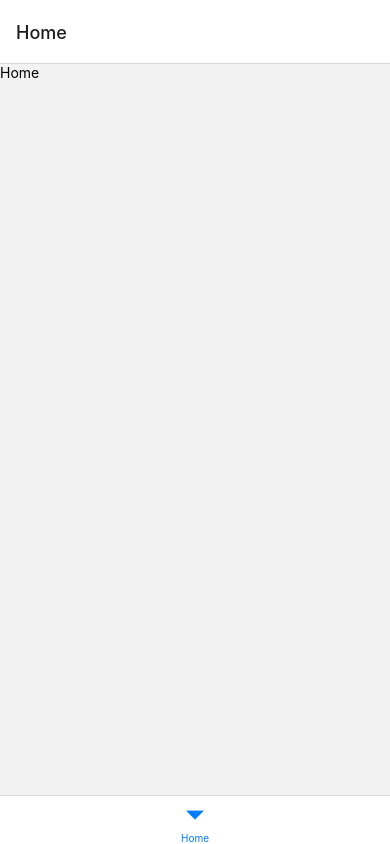
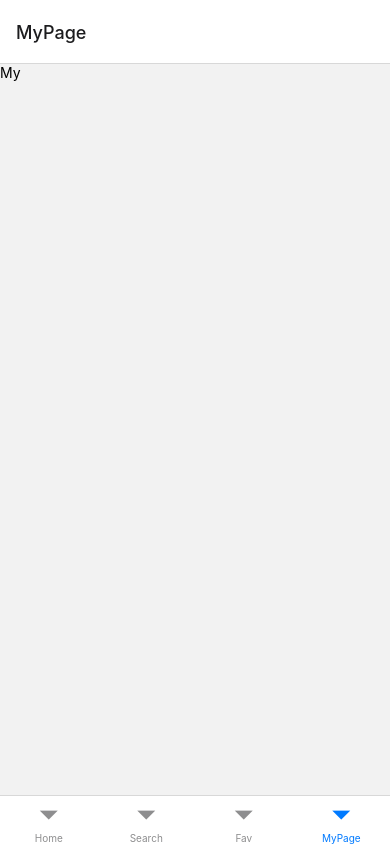
Before and after one commit to Jinho1011/Mount, a React Native app: screen /MyPage in a window 390 px wide. Before the commit this address had no page. Built offline with nearby package versions, Linux system fonts and the light colour scheme.

Commit message:
Add Search, Fav, My

```diff
--- a/navigation/Main.js
+++ b/navigation/Main.js
@@ -2,12 +2,18 @@ import React from 'react';
 import {createStackNavigator} from '@react-navigation/stack';
 import {createBottomTabNavigator} from '@react-navigation/bottom-tabs';
 import Home from '../screens/Main/Home';
+import Search from '../screens/Main/Search';
+import Favorite from '../screens/Main/Favorite';
+import My from '../screens/Main/My';
 
 const TabsNavigator = createBottomTabNavigator();
 
 const Tabs = () => (
   <TabsNavigator.Navigator>
     <TabsNavigator.Screen name="Home" component={Home} />
+    <TabsNavigator.Screen name="Search" component={Search} />
+    <TabsNavigator.Screen name="Fav" component={Favorite} />
+    <TabsNavigator.Screen name="MyPage" component={My} />
   </TabsNavigator.Navigator>
 );
 
--- /dev/null
+++ b/screens/Main/Favorite/FavoriteContainer.js
@@ -0,0 +1,6 @@
+import React from 'react';
+import FavoritePresesnter from './FavoritePresesnter';
+
+export default () => {
+  return <FavoritePresesnter />;
+};
--- /dev/null
+++ b/screens/Main/Favorite/FavoritePresesnter.js
@@ -0,0 +1,12 @@
+import React from 'react';
+import {View, Text} from 'react-native';
+import {useNavigation} from '@react-navigation/native';
+
+export default () => {
+  const navigation = useNavigation();
+  return (
+    <View>
+      <Text>Favorite</Text>
+    </View>
+  );
+};
--- /dev/null
+++ b/screens/Main/Favorite/index.js
@@ -0,0 +1,3 @@
+import FavoriteContainer from './FavoriteContainer';
+
+export default FavoriteContainer;
--- /dev/null
+++ b/screens/Main/My/MyContainer.js
@@ -0,0 +1,6 @@
+import React from 'react';
+import MyPresesnter from './MyPresenter';
+
+export default () => {
+  return <MyPresesnter />;
+};
--- /dev/null
+++ b/screens/Main/My/MyPresenter.js
@@ -0,0 +1,12 @@
+import React from 'react';
+import {View, Text} from 'react-native';
+import {useNavigation} from '@react-navigation/native';
+
+export default () => {
+  const navigation = useNavigation();
+  return (
+    <View>
+      <Text>My</Text>
+    </View>
+  );
+};
--- /dev/null
+++ b/screens/Main/My/index.js
@@ -0,0 +1,3 @@
+import MyContainer from './MyContainer';
+
+export default MyContainer;
--- /dev/null
+++ b/screens/Main/Search/SearchContainer.js
@@ -0,0 +1,6 @@
+import React from 'react';
+import MyPresesnter from './MyPresesnter';
+
+export default () => {
+  return <MyPresesnter />;
+};
--- /dev/null
+++ b/screens/Main/Search/index.js
@@ -0,0 +1,3 @@
+import SearchContainer from './SearchContainer';
+
+export default SearchContainer;
```
Also changed, not shown: screens/Main/Search/SearchPresesnter.js (added, +12 -0 lines).
